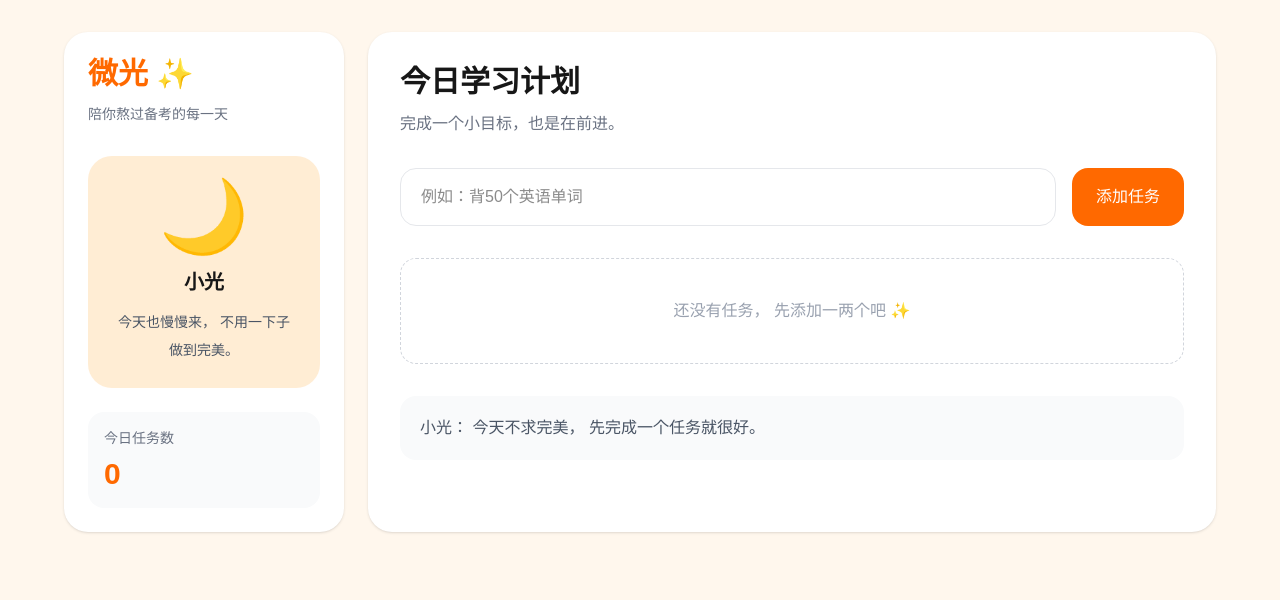
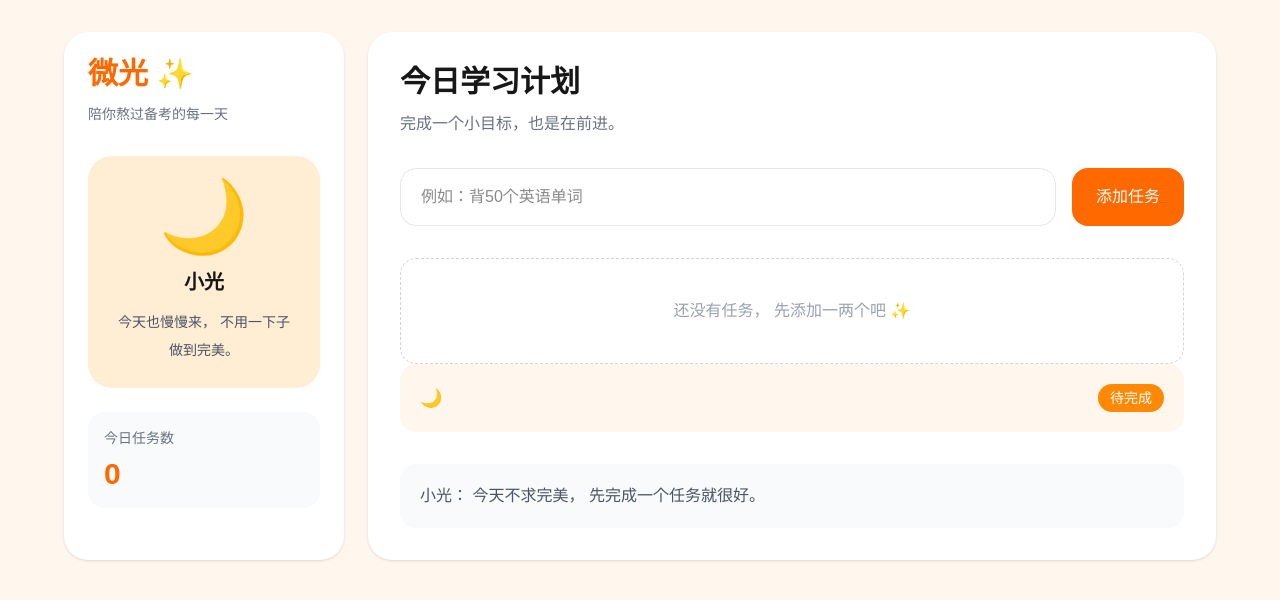
Before and after one commit to fc1213897-beep/weiguang-app, a Next.js app: page / in a window 1280 px wide. Shown: the top 600 px of the page. Built offline with nearby package versions, Linux system fonts and the light colour scheme.

Commit message:
新增TaskCard文件

```diff
--- a/app/page.tsx
+++ b/app/page.tsx
@@ -1,6 +1,7 @@
 "use client";
 
 import { useState } from "react";
+import TaskCard from "@/components/TaskCard";
 
 export default function Home() {
  const [task, setTask] = useState("");
@@ -125,8 +126,9 @@ console.log(tasks);
                 </div>
               ))
             )}
+
           </div>
-
+<TaskCard />
           {/* 底部陪伴语 */}
           <div className="mt-8 rounded-2xl bg-gray-50 p-5 text-gray-600">
             小光：
--- /dev/null
+++ b/components/TaskCard.tsx
@@ -0,0 +1,29 @@
+type Props = {
+  text: string;
+  done: boolean;
+};
+
+export default function TaskCard({
+  text,
+  done,
+}: Props) {
+  return (
+    <div className="flex items-center justify-between rounded-2xl bg-orange-50 p-5">
+      <span
+        className={`text-lg ${
+          done ? "line-through text-gray-400" : ""
+        }`}
+      >
+        🌙 {text}
+      </span>
+
+      <span
+        className={`rounded-full px-3 py-1 text-sm text-white ${
+          done ? "bg-green-500" : "bg-orange-400"
+        }`}
+      >
+        {done ? "已完成" : "待完成"}
+      </span>
+    </div>
+  );
+}
```
